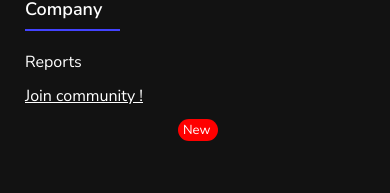
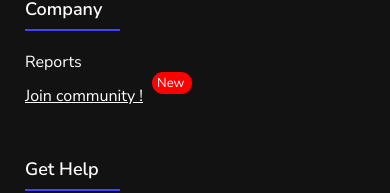
Before and after one commit to aaaa355445/vcproject_v1, a React (Create React App) app in the folder client/: page / in a window 390 px wide. Shown: the part 5110-5303 px from the top of the page. Built offline with nearby package versions, Linux system fonts and the light colour scheme; no server answers.

Commit message:
Fix footer

```diff
--- a/client/src/components/Footer/Footer.module.css
+++ b/client/src/components/Footer/Footer.module.css
@@ -118,6 +118,11 @@ p.new {
 }
 
 @media (max-width: 768px) {
+    p.new {
+        left: 39%;
+        top: 40%;
+        position: absolute;
+    }
     .upperSection {
         flex-direction: column;
         width: auto;
```
